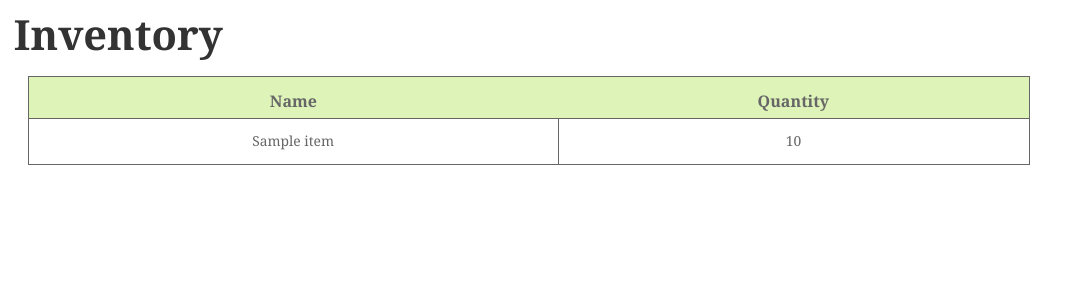
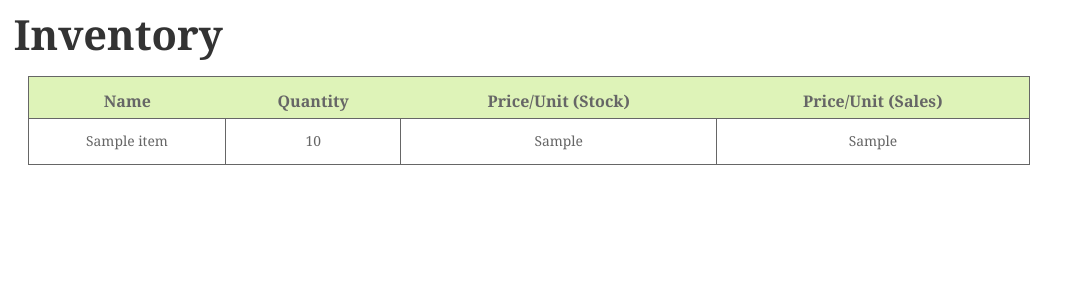
Before and after one commit to mverteuil/SIMP, a Python web app: template inventory/templates/inventory_list.html in a window 1280 px wide. Shown: the top 300 px of the page, without its empty margins (0-1079 px from the left). Run offline with Jinja, Linux system fonts and the light colour scheme; the template is opened without the code that fills it: most values are stand-ins (such as "Sample title", 1, 10 or a date in 2020).

Commit message:
Added new calculated fields to the inventory list

```diff
--- a/inventory/templates/inventory_list.html
+++ b/inventory/templates/inventory_list.html
@@ -6,11 +6,15 @@
     <tr>
         <th>Name</th>
         <th>Quantity</th>
+        <th>Price/Unit (Stock)</th>
+        <th>Price/Unit (Sales)</th>
     </tr>
     {% for item in items %}
     <tr>
         <td>{{ item.name }}</td>
         <td>{{ item.calculate_quantity }}</td>
+        <td>{{ item.calculate_purchased_value_per_unit }}</td>
+        <td>{{ item.calculate_sold_value_per_unit }}</td>
     </tr>
     {% endfor %}
 </table>
```
